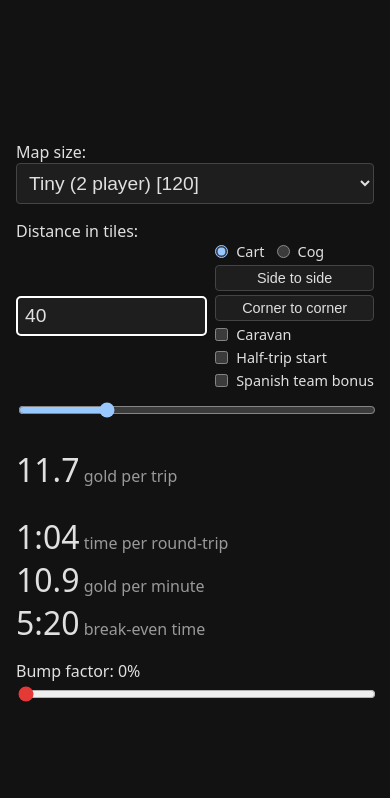
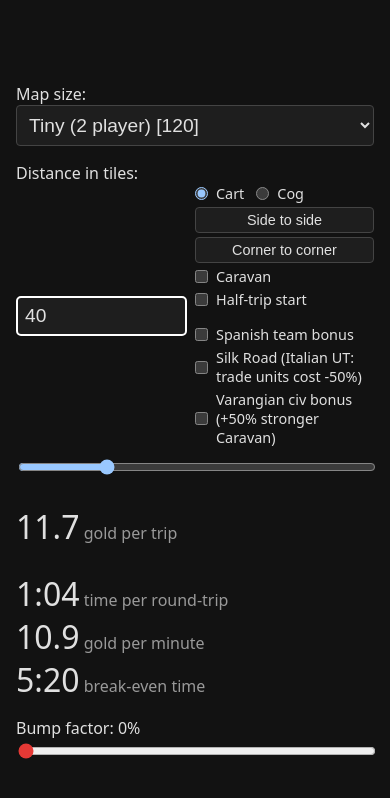
Before and after one commit to cnordenb/aoe2_tradeprofit, a plain HTML site: page index.html in a window 390 px wide. Drawn offline with Linux system fonts and the light colour scheme.

Commit message:
added checkboxes for silkroad and varangian civ bonus

```diff
--- a/index.html
+++ b/index.html
@@ -55,12 +55,14 @@
     top: 50%;
     transform: translateY(-50%);
     margin-left: 24px;
+    width: max-content;
+    max-width: 240px;
     display: flex;
     flex-direction: column;
     gap: 4px;
   }
   /* On narrow screens there's no margin to use, so put them beside the input. */
-  @media (max-width: 720px) {
+  @media (max-width: 960px) {
     .row {
       display: flex;
       gap: 8px;
@@ -74,6 +76,7 @@
       position: static;
       transform: none;
       margin-left: 0;
+      max-width: 50%;
     }
   }
   button {
@@ -121,8 +124,11 @@
     align-items: center;
     gap: 8px;
     font-size: 0.9rem;
-    white-space: nowrap;
     cursor: pointer;
+  }
+  /* Extra space to separate a new group of options. */
+  .group-start {
+    margin-top: 12px;
   }
   input[type="checkbox"], input[type="radio"] {
     width: auto;
@@ -172,7 +178,9 @@
       <button type="button" id="cornerToCorner">Corner to corner</button>
       <label class="option"><input id="caravan" type="checkbox"> Caravan</label>
       <label class="option"><input id="halfTrip" type="checkbox"> Half-trip start</label>
-      <label class="option"><input id="spanish" type="checkbox"> Spanish team bonus</label>
+      <label class="option group-start"><input id="spanish" type="checkbox"> Spanish team bonus</label>
+      <label class="option"><input id="silkRoad" type="checkbox"> Silk Road (Italian UT: trade units cost -50%)</label>
+      <label class="option"><input id="varangian" type="checkbox"> Varangian civ bonus (+50% stronger Caravan)</label>
     </div>
   </div>
   <input id="slider" type="range" min="0" max="169" step="1" value="40" aria-label="Distance in tiles">
@@ -195,6 +203,8 @@
   const caravan = document.getElementById("caravan");
   const halfTrip = document.getElementById("halfTrip");
   const spanish = document.getElementById("spanish");
+  const varangian = document.getElementById("varangian");
+  const silkRoad = document.getElementById("silkRoad");
   const cog = document.getElementById("cog");
   const bump =document.getElementById("bump");
   const bumpValue = document.getElementById("bumpValue");
@@ -230,35 +240,39 @@
     // floating-point rounding errors. Negative results are clamped to 0.
     const trip = Math.max(0, Math.round((23 * x * (10 * x + 3 * d) * q) / (200 * d)) / 10);
 
-    // Speed in hundredths of a tile per second, kept whole so speeds like
+    // Speed in thousandths of a tile per second, kept whole so speeds like
     // 1.65 don't bring in floating-point rounding errors.
-    const s = speedHundredths();
+    const s = speedThousandths();
 
     // Bump factor b reduces gold per minute by b percent (0 - 25).
     const b = Number(bump.value);
 
-    // Time per trip: there and back (2x tiles) at speed s / 100, stretched
+    // Time per trip: there and back (2x tiles) at speed s / 1000, stretched
     // by the bump factor the same way gold per minute is reduced.
-    const tripSeconds = Math.round((2 * x * 10000) / (s * (100 - b)));
+    const tripSeconds = Math.round((2 * x * 100000) / (s * (100 - b)));
 
     // A trip is there and back (2x tiles), so it takes 2x / speed seconds
     // and gold per minute = trip * 60 * speed / (2x). Using the unrounded
     // trip value the x cancels out, leaving 69 * (10x + 3d) * speed / (50d),
     // then the bump factor scales it by (100 - b) / 100 and the Spanish
-    // bonus by q / 4. Rounded to one decimal with speed = s / 100, done as
-    // 69 * (10x + 3d) * s * (100 - b) * q / (200000d).
-    const minute = x === 0 ? 0 : Math.round((69 * (10 * x + 3 * d) * s * (100 - b) * q) / (200000 * d)) / 10;
+    // bonus by q / 4. Rounded to one decimal with speed = s / 1000, done as
+    // 69 * (10x + 3d) * s * (100 - b) * q / (2000000d).
+    const minute = x === 0 ? 0 : Math.round((69 * (10 * x + 3 * d) * s * (100 - b) * q) / (2000000 * d)) / 10;
 
-    // Break-even: full trips needed to earn 50 gold, using the unrounded
-    // trip value, so ceil(50 / trip) = ceil(100000d / (23x(10x + 3d) * q)).
+    // Trade unit gold cost: 50, halved to 25 by Silk Road.
+    const cost = silkRoad.checked ? 25 : 50;
+
+    // Break-even: full trips needed to earn the gold cost, using the
+    // unrounded trip value, so ceil(cost / trip)
+    // = ceil(cost * 2000d / (23x(10x + 3d) * q)).
     // Each trip covers 2x tiles, except a half-trip start where the first
     // trip covers only x. Time is tiles / speed, stretched by the bump
     // factor the same way gold per minute is reduced. Shown as m:ss.
     let breakEvenText = "never";
     if (x > 0) {
-      const trips = Math.ceil((100000 * d) / (23 * x * (10 * x + 3 * d) * q));
+      const trips = Math.ceil((cost * 2000 * d) / (23 * x * (10 * x + 3 * d) * q));
       const tiles = trips * 2 * x - (halfTrip.checked ? x : 0);
-      const seconds = Math.round((tiles * 10000) / (s * (100 - b)));
+      const seconds = Math.round((tiles * 100000) / (s * (100 - b)));
       breakEvenText = formatTime(seconds);
     }
 
@@ -274,11 +288,15 @@
     return Math.floor(seconds / 60) + ":" + String(seconds % 60).padStart(2, "0");
   }
 
-  // Trade unit speed in hundredths of a tile per second; Caravan makes it faster.
+  // Trade unit speed in thousandths of a tile per second; Caravan makes it faster.
   // Cart: 1.25 (1.5 with Caravan). Cog: 1.65 (2.4 with Caravan).
-  function speedHundredths() {
-    if (cog.checked) return caravan.checked ? 240 : 165;
-    return caravan.checked ? 150 : 125;
+  // The Varangian bonus makes Caravan's speed boost 50% bigger, so the
+  // cart's +20% becomes +30% (1.625) and the cog's +0.75 becomes +1.125 (2.775).
+  function speedThousandths() {
+    const base = cog.checked ? 1650 : 1250;
+    if (!caravan.checked) return base;
+    const boost = cog.checked ? 750 : 250;
+    return base + (varangian.checked ? (boost * 3) / 2 : boost);
   }
 
   // Side to side and corner to corner subtract 8 for a cart, 6 for a cog.
@@ -345,6 +363,8 @@
   caravan.addEventListener("change", calculate);
   halfTrip.addEventListener("change", calculate);
   spanish.addEventListener("change", calculate);
+  varangian.addEventListener("change", calculate);
+  silkRoad.addEventListener("change", calculate);
 
   document.querySelectorAll('input[name="unit"]').forEach((radio) => {
     radio.addEventListener("change", calculate);
```
